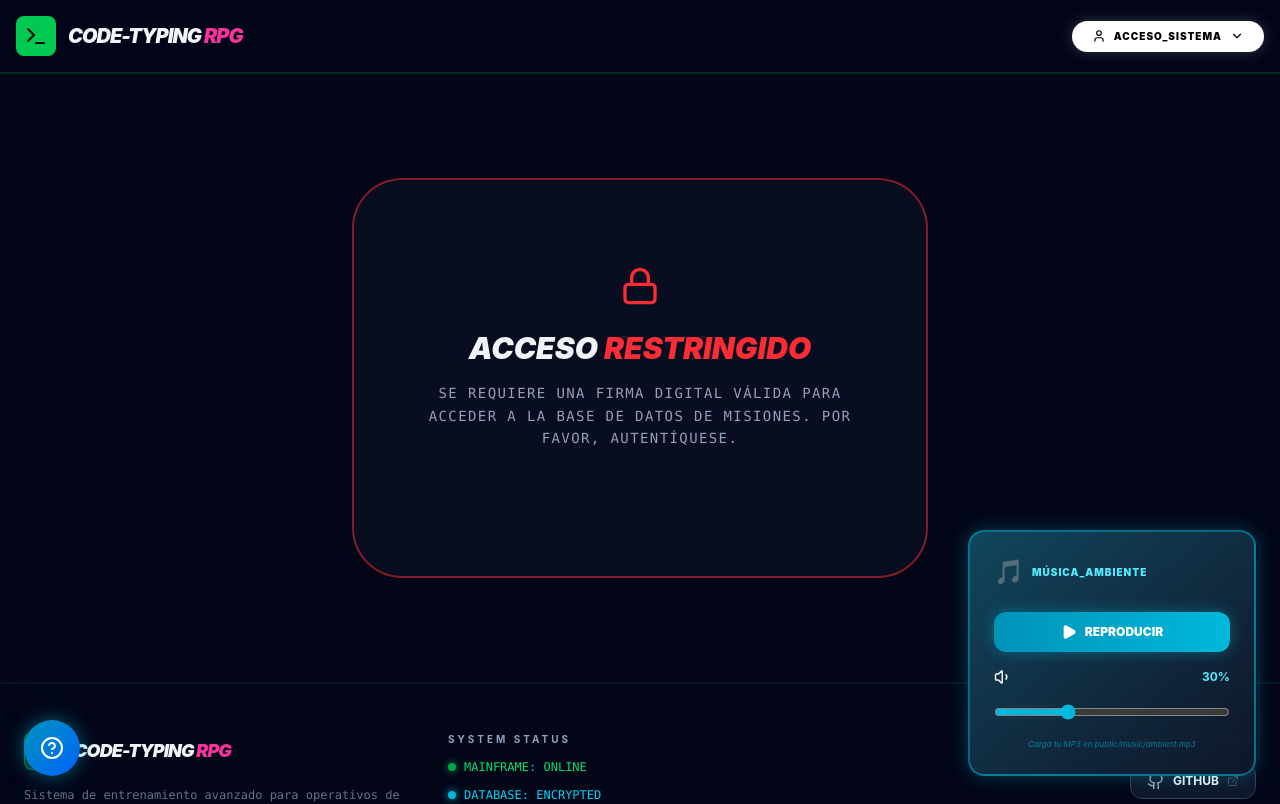
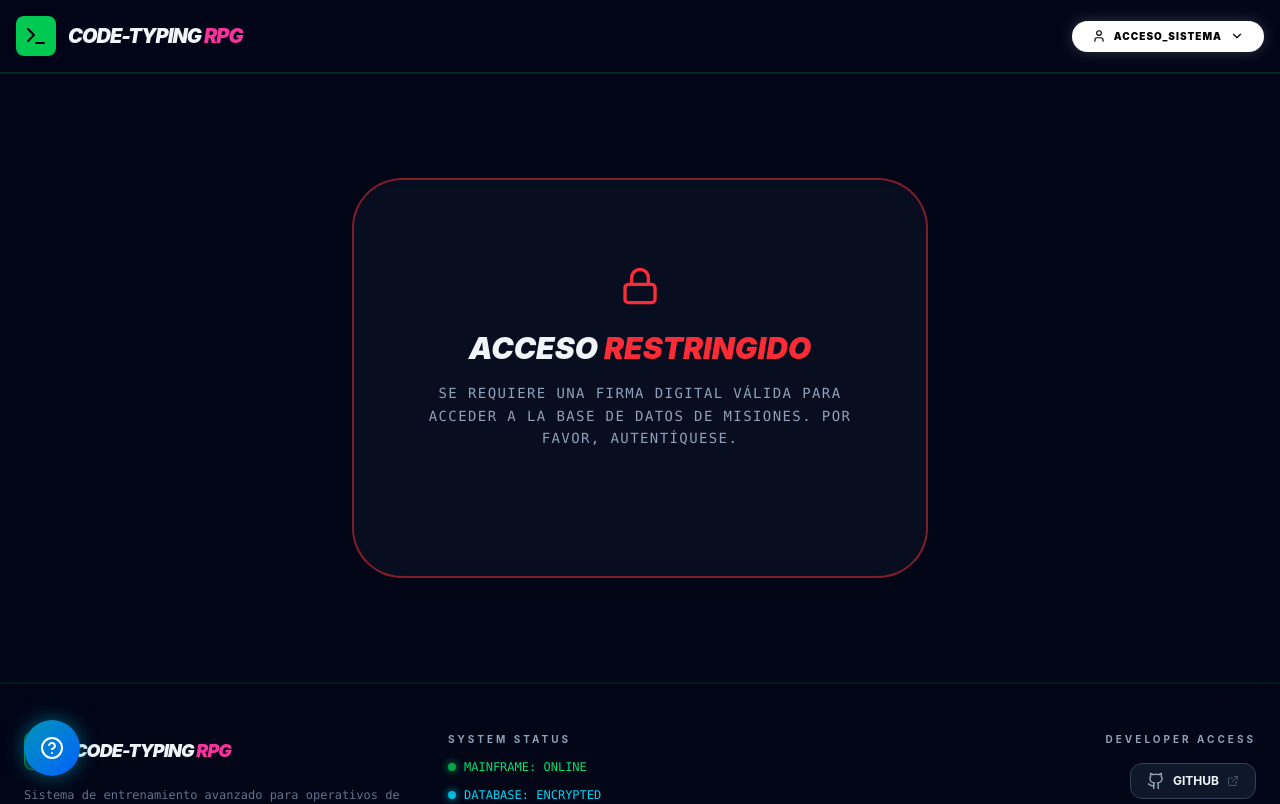
Before and after one commit to Norato-dev/CodeTyping-RPG, a React (Vite) app: page / in a window 1280 px wide. Shown: the top 804 px of the page. Built offline with nearby package versions, Linux system fonts and the light colour scheme; no server answers; the database is empty.

Commit message:
feat(app): quit audio player

```diff
--- a/src/App.jsx
+++ b/src/App.jsx
@@ -17,7 +17,6 @@ import CreateChallenge from './components/CreateChallenge';
 import Leaderboard from './components/Leaderboard';
 import ConfirmModal from './components/ConfirmModal';
 import Footer from './components/Footer';
-import AudioPlayer from './components/AudioPlayer';
 import OnboardingModal from './components/OnboardingModal';
 import OnboardingTour from './components/OnboardingTour';
 import HelpPanel from './components/HelpPanel';
@@ -150,8 +149,6 @@ function App() {
         developerName="David Norato Ramirez"
       />
 
-      <AudioPlayer />
-
       {/* ONBOARDING COMPONENTS */}
       <OnboardingModal
         isOpen={isModalOpen}
```
